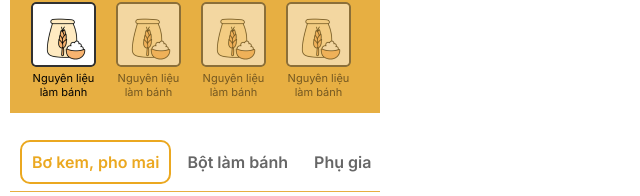
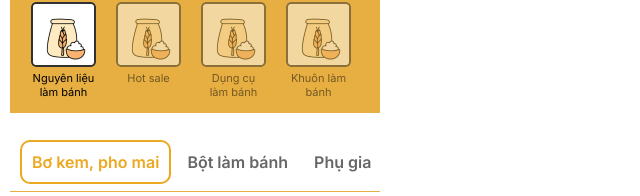
Before and after one commit to Vhd-1403/webmobile, a website built with Parcel: page index.html in a window 1280 px wide. Shown: the part 349-545 px from the top of the page, 0-640 px from the left. Built offline with nearby package versions, Linux system fonts and the light colour scheme.

Commit message:
Update index.html

```diff
--- a/index.html
+++ b/index.html
@@ -850,49 +850,49 @@
                 <img class="danh-mc-mobile-child" alt="" src="./public/rectangle-16@2x.png"/>
 
                 <div class="text-danh-mc-mobile">
-                  <div class="nguyn-liu-lm15">Nguyên liệu làm bánh</div>
+                  <div class="nguyn-liu-lm15">Hot sale</div>
                 </div>
               </div>
               <div class="danh-mc-mobile1">
                 <img class="danh-mc-mobile-child" alt="" src="./public/rectangle-16@2x.png"/>
 
                 <div class="text-danh-mc-mobile">
-                  <div class="nguyn-liu-lm15">Nguyên liệu làm bánh</div>
+                  <div class="nguyn-liu-lm15">Dụng cụ làm bánh</div>
                 </div>
               </div>
               <div class="danh-mc-mobile1">
                 <img class="danh-mc-mobile-child" alt="" src="./public/rectangle-16@2x.png"/>
 
                 <div class="text-danh-mc-mobile">
-                  <div class="nguyn-liu-lm15">Nguyên liệu làm bánh</div>
+                  <div class="nguyn-liu-lm15">Khuôn làm bánh</div>
                 </div>
               </div>
               <div class="danh-mc-mobile1">
                 <img class="danh-mc-mobile-child" alt="" src="./public/rectangle-16@2x.png"/>
 
                 <div class="text-danh-mc-mobile">
-                  <div class="nguyn-liu-lm15">Nguyên liệu làm bánh</div>
+                  <div class="nguyn-liu-lm15">Đồ valentine</div>
                 </div>
               </div>
               <div class="danh-mc-mobile1">
                 <img class="danh-mc-mobile-child" alt="" src="./public/rectangle-16@2x.png"/>
 
                 <div class="text-danh-mc-mobile">
-                  <div class="nguyn-liu-lm15">Nguyên liệu làm bánh</div>
+                  <div class="nguyn-liu-lm15">Đồ trang trí noel</div>
                 </div>
               </div>
               <div class="danh-mc-mobile1">
                 <img class="danh-mc-mobile-child" alt="" src="./public/rectangle-16@2x.png"/>
 
                 <div class="text-danh-mc-mobile">
-                  <div class="nguyn-liu-lm15">Nguyên liệu làm bánh</div>
+                  <div class="nguyn-liu-lm15">Đồ làm bánh trung thu</div>
                 </div>
               </div>
               <div class="danh-mc-mobile1">
                 <img class="danh-mc-mobile-child" alt="" src="./public/rectangle-16@2x.png"/>
 
                 <div class="text-danh-mc-mobile">
-                  <div class="nguyn-liu-lm15">Nguyên liệu làm bánh</div>
+                  <div class="nguyn-liu-lm15">Nguyên liệu trà sữa</div>
                 </div>
               </div>
               <div class="danh-mc-mobile1">
```
